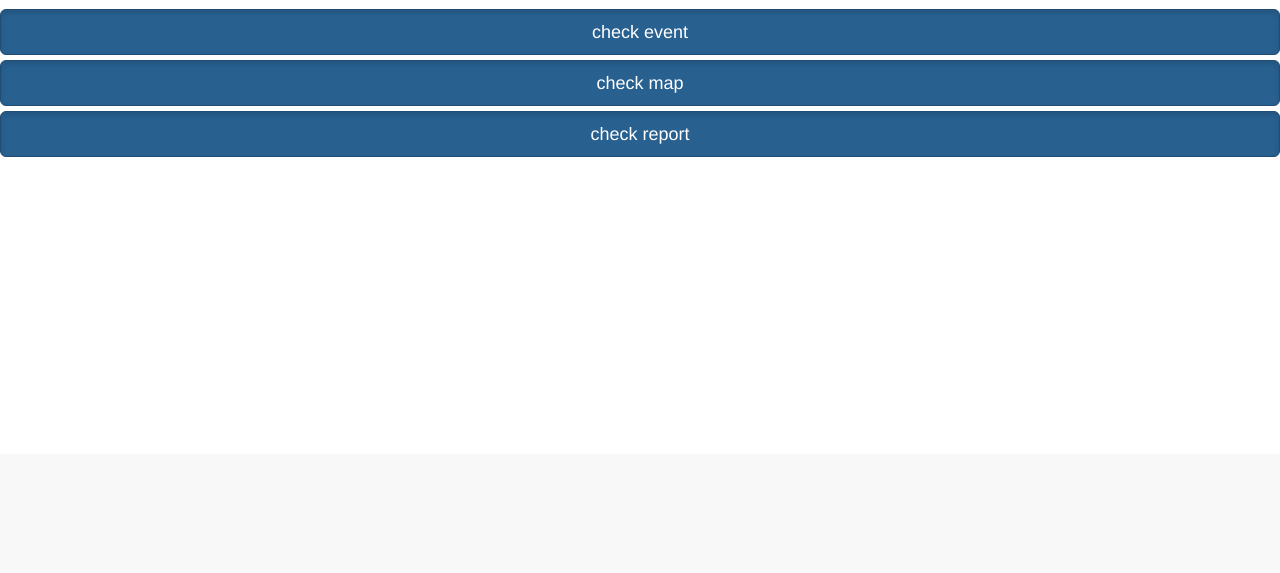
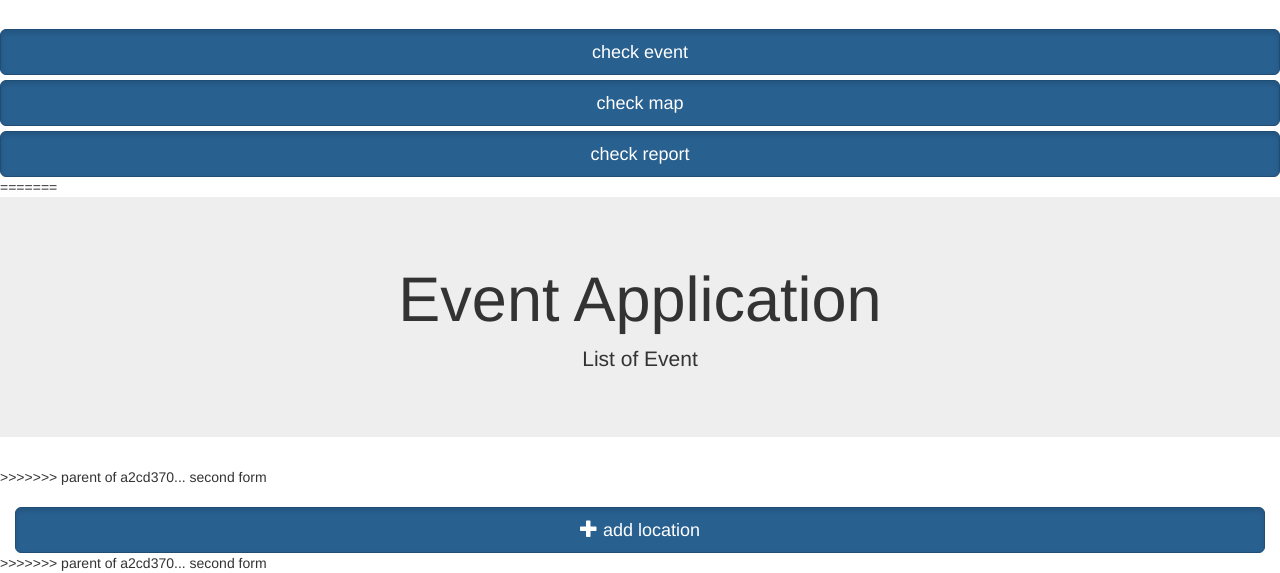
Before and after one commit to tianqitian/importantfile, a Django app: template smartcities/waterevent/templates/waterevent/index.html in a window 1280 px wide. Shown: the part 346-919 px from the top of the page. Before the commit the page ends 503 px from the top, so only its background shows below. Run offline with Django 3.2, Linux system fonts and the light colour scheme; the template is opened without the code that fills it, so the values that code supplies are empty; some libraries are stand-ins or nearby versions.

Commit message:
Revert "second form"
This reverts commit a2cd3706a22b0e8df8096aaa8cab925009a103c7.

# Conflicts:
#	.idea/workspace.xml
#	smartcities/waterevent/__pycache__/models.cpython-36.pyc
#	smartcities/waterevent/__pycache__/urls.cpython-36.pyc
#	smartcities/waterevent/__pycache__/views.cpython-36.pyc

#	smartcities/waterevent/migrations/__pycache__/0004_happen_pipe_region_sensor.cpython-36.pyc
#	smartcities/waterevent/models.py
#	smartcities/waterevent/templates/waterevent/detail.html
#	smartcities/waterevent/templates/waterevent/event_home.html
#	smartcities/waterevent/templates/waterevent/index.html
#	smartcities/waterevent/templates/waterevent/report_detail.html
#	smartcities/waterevent/templates/waterevent/report_form.html
#	smartcities/waterevent/templates/waterevent/report_home.html
#	smartcities/waterevent/urls.py
#	smartcities/waterevent/views.py

```diff
--- a/smartcities/waterevent/models.py
+++ b/smartcities/waterevent/models.py
@@ -24,6 +24,7 @@ class Event(models.Model):
     class Meta:
         managed = False
         db_table = 'Event'
+<<<<<<< HEAD
         app_label = 'event'
 
 class ObservReport(models.Model):
@@ -42,3 +43,6 @@ class ObservReport(models.Model):
         managed = False
         db_table = 'ObservReport'
         app_label = 'report'
+=======
+        app_label = 'event'
+>>>>>>> parent of a2cd370... second form
--- a/smartcities/waterevent/templates/waterevent/index.html
+++ b/smartcities/waterevent/templates/waterevent/index.html
@@ -14,6 +14,7 @@
 
 </head>
 <body>
+<<<<<<< HEAD
    <div style="background-image: url('http://www.news1130.com/wp-content/blogs.dir/sites/9/2016/11/29/pipelines-3-e1480465756659.jpg'); background-size: cover;" class="jumbotron text-center">
         <br><br><h1 style="text-shadow: -1px 0 white, 0 1px white, 1px 0 white, 0 -1px white;"> <strong>Storm Water</strong></h1>
        <h1 style="text-shadow: -1px 0 white, 0 1px white, 1px 0 white, 0 -1px white;"> <strong>Management System</strong></h1>
@@ -24,7 +25,31 @@
    <a href="{% url 'waterevent:reportlist' %}" class="btn btn-primary btn-lg active btn-block" role="button" aria-pressed="true">check report </a>
 
 
+=======
+   <div class="jumbotron text-center">
+        <h1> Event Application</h1>
+        <p> List of Event</p>
+   </div>
+>>>>>>> parent of a2cd370... second form
 
+   <div class="container-fluid text-center">
+        <div class="list-group">
+        {% for x in events %}
+            <a href="{% url 'waterevent:detail' x.eventId %}" class="list-group-item" > {{x.type}} {{x.date}} </a>
+            <!--- update -->
+            <a href="{% url 'waterevent:detail-update' x.eventId %}" class="btn btn-primary btn-lg active btn-block" role="button" aria-pressed="true">Update Event</a>
 
+<<<<<<< HEAD
+=======
+        {% endfor %}
+
+        </div>
+
+       <!-- button for adding event -->
+        <a href="{% url 'waterevent:add-event' %}" class="btn btn-primary btn-lg active btn-block" role="button" aria-pressed="true">
+            <span class="glyphicon glyphicon-plus" aria-hidden="true"></span>
+            add location</a>
+   </div>
+>>>>>>> parent of a2cd370... second form
 </body>
 </html>
--- a/smartcities/waterevent/urls.py
+++ b/smartcities/waterevent/urls.py
@@ -21,12 +21,16 @@ from. import views
 
 urlpatterns = [
     url(r'^$', views.index, name="index"),
+<<<<<<< HEAD
 
     url(r'^event',views.EventList,name="eventlist"),
+=======
+>>>>>>> parent of a2cd370... second form
     url(r'^add-event',views.Event_create,name="add-event"),
     url(r'^detail/(?P<pk>\d+)',views.detail,name="detail"),
     url(r'^update/(?P<pk>\d+)$', views.EventUpdate, name="detail-update"),
     url(r'^delete/(?P<pk>\d+)$', views.EventDelete, name="detail-delete"),
+<<<<<<< HEAD
 
     url(r'^map',views.map, name="map"),
 
@@ -37,4 +41,6 @@ urlpatterns = [
     url(r'^report/update/(?P<pk>\d+)$', views.Report_Update, name="report_detail-update"),
     url(r'^report/delete/(?P<pk>\d+)$', views.Report_Delete, name="report_detail-delete"),
 
+=======
+>>>>>>> parent of a2cd370... second form
 ]
```
Also changed, not shown: smartcities/waterevent/templates/waterevent/detail.html (+19 -0 lines), smartcities/waterevent/views.py (+30 -2 lines).
